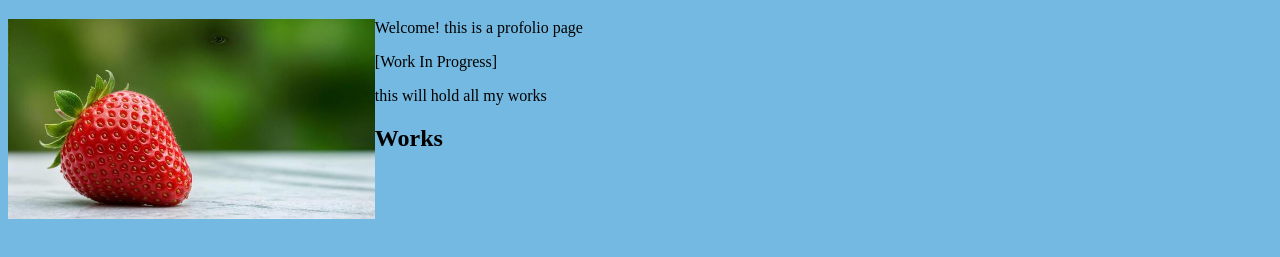
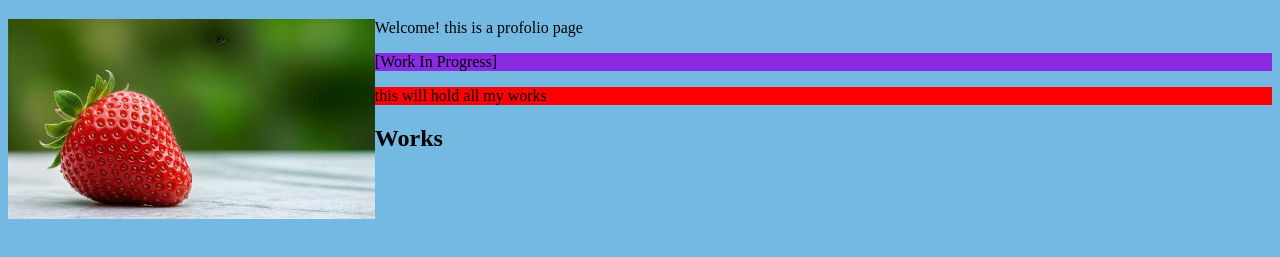
Before and after one commit to Relaxed-Chowder/Relaxed-chowder.github.io, a plain HTML site: page index.html in a window 1280 px wide. Shown: the part 61-318 px from the top of the page. Drawn offline with Linux system fonts and the light colour scheme.

Commit message:
Update index.html

```diff
--- a/index.html
+++ b/index.html
@@ -5,6 +5,20 @@
     <meta name="viewport" content="width=device-width, initial-scale=1.0">
     <link rel="stylesheet" href="stylesheet.css">
     <title>Document</title>
+
+    <style>
+        p{
+            background-color:blueviolet;
+        }
+
+        .light{
+            background-color:yellow;
+        }
+
+        .light p{
+            background-color:red;
+        }
+    </style>
 </head>
 <body>
     <h1>Relaxed-chowder's first Website</h1>
@@ -18,7 +32,9 @@
 
         <p>[Work In Progress]</p>
 
-        <p>this will hold all my works</p>
+        <div class="light" style="background-color:green">
+            <p>this will hold all my works</p>
+        </div>
 
         <h2>Works</h2>
 
```
